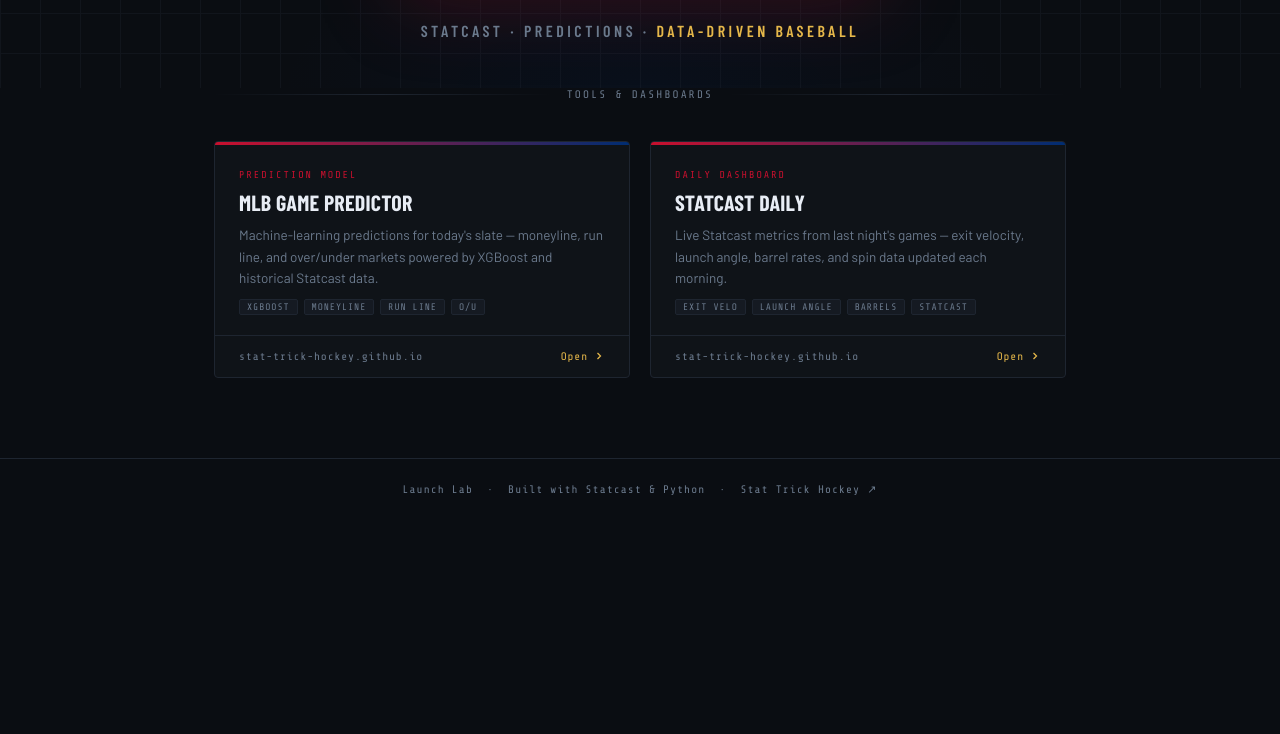
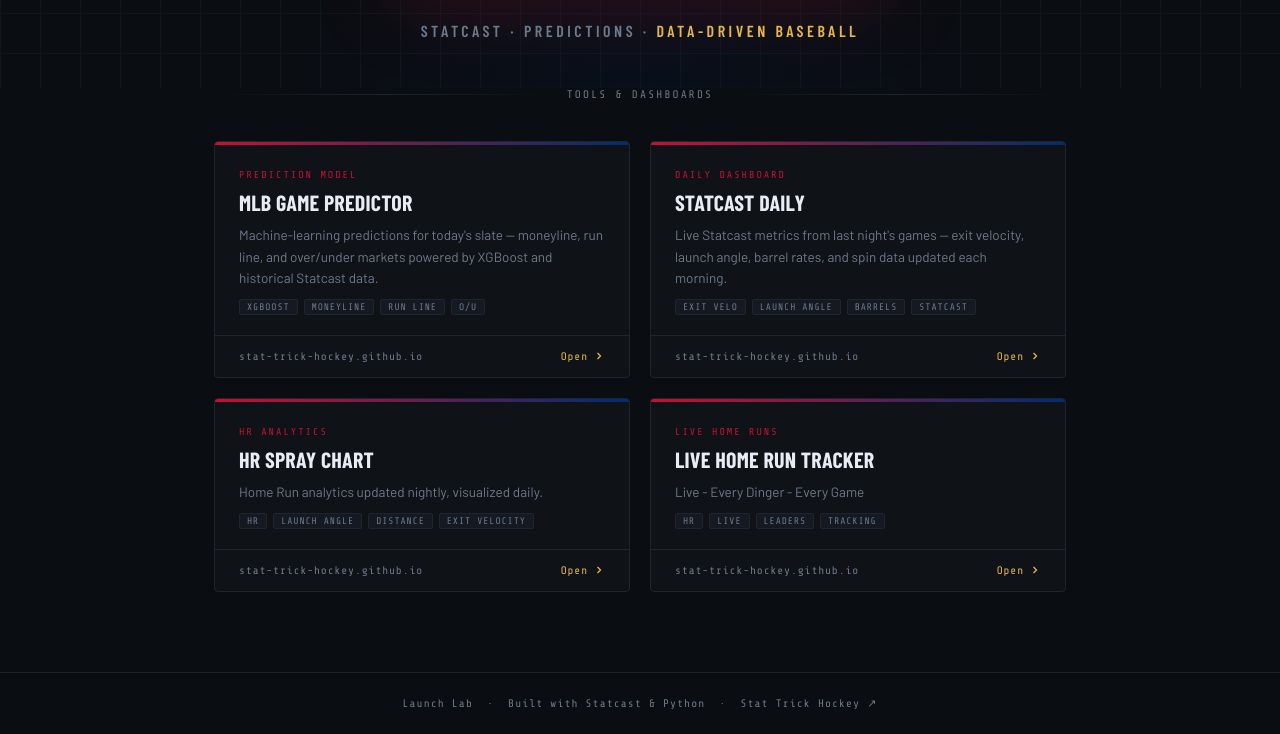
Before and after one commit to stat-trick-hockey/mlb_landing, a plain HTML site: page index.html in a window 1280 px wide. Shown: the part 461-1195 px from the top of the page. Before the commit the page ends 981 px from the top, so only its background shows below. Drawn offline with nearby package versions, Linux system fonts and the light colour scheme; no server answers; a web font is replaced by a local one.

Commit message:
Update index.html

```diff
--- a/index.html
+++ b/index.html
@@ -442,6 +442,54 @@
         </div>
       </a>
 
+     <!-- Card 3: MLB HR Spray Chart -->
+      <a class="card" href="https://stat-trick-hockey.github.io/mlb_HR/" target="_blank" rel="noopener">
+        <div class="card-body">
+          <div class="card-eyebrow">HR Analytics</div>
+          <div class="card-title">HR Spray Chart</div>
+          <div class="card-desc">
+            Home Run analytics updated nightly, visualized daily.
+          </div>
+          <div class="card-tags">
+            <span class="tag">HR</span>
+            <span class="tag">Launch Angle</span>
+            <span class="tag">Distance</span>
+            <span class="tag">Exit Velocity</span>
+          </div>
+        </div>
+        <div class="card-footer">
+          <span>stat-trick-hockey.github.io</span>
+          <span class="card-cta">
+            Open
+            <svg viewBox="0 0 24 24"><polyline points="9 18 15 12 9 6"/></svg>
+          </span>
+        </div>
+      </a>
+
+     <!-- Card 4: Live Home Run Tracker -->
+      <a class="card" href="https://hr.launchlab.workers.dev/" target="_blank" rel="noopener">
+        <div class="card-body">
+          <div class="card-eyebrow">Live Home Runs</div>
+          <div class="card-title">Live Home Run Tracker</div>
+          <div class="card-desc">
+            Live - Every Dinger - Every Game
+          </div>
+          <div class="card-tags">
+            <span class="tag">HR</span>
+            <span class="tag">Live</span>
+            <span class="tag">Leaders</span>
+            <span class="tag">Tracking</span>
+          </div>
+        </div>
+        <div class="card-footer">
+          <span>stat-trick-hockey.github.io</span>
+          <span class="card-cta">
+            Open
+            <svg viewBox="0 0 24 24"><polyline points="9 18 15 12 9 6"/></svg>
+          </span>
+        </div>
+      </a>
+
     </div>
   </section>
 
```
